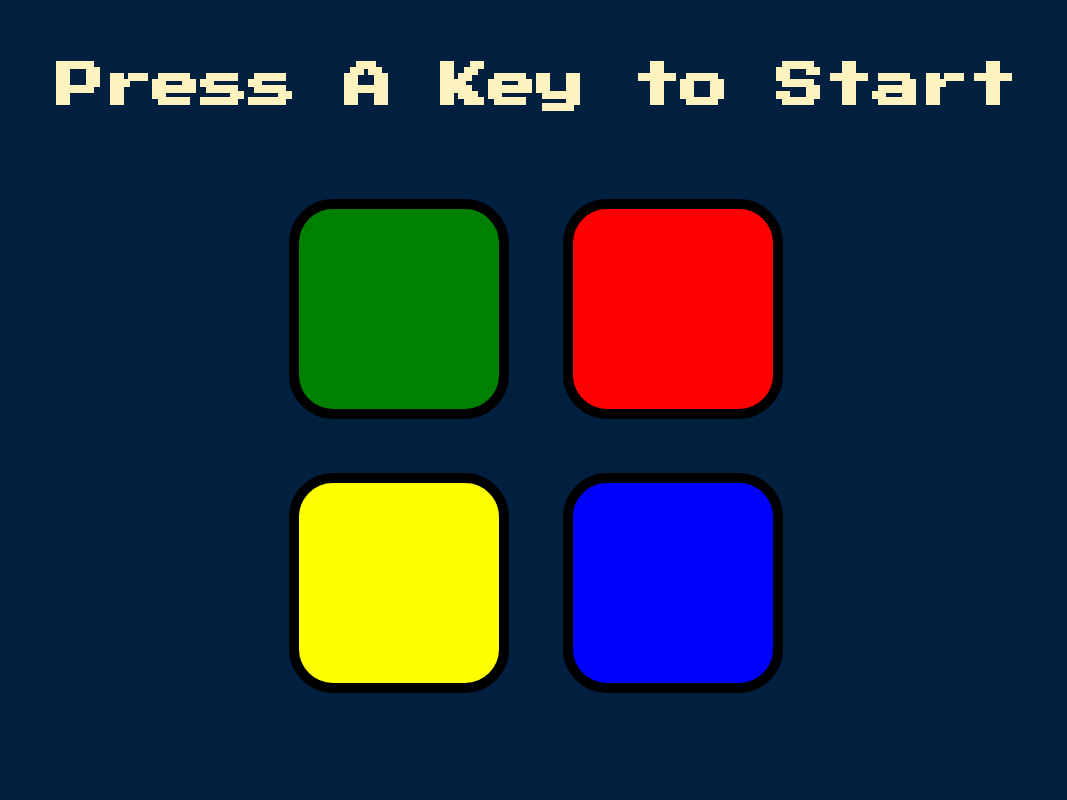
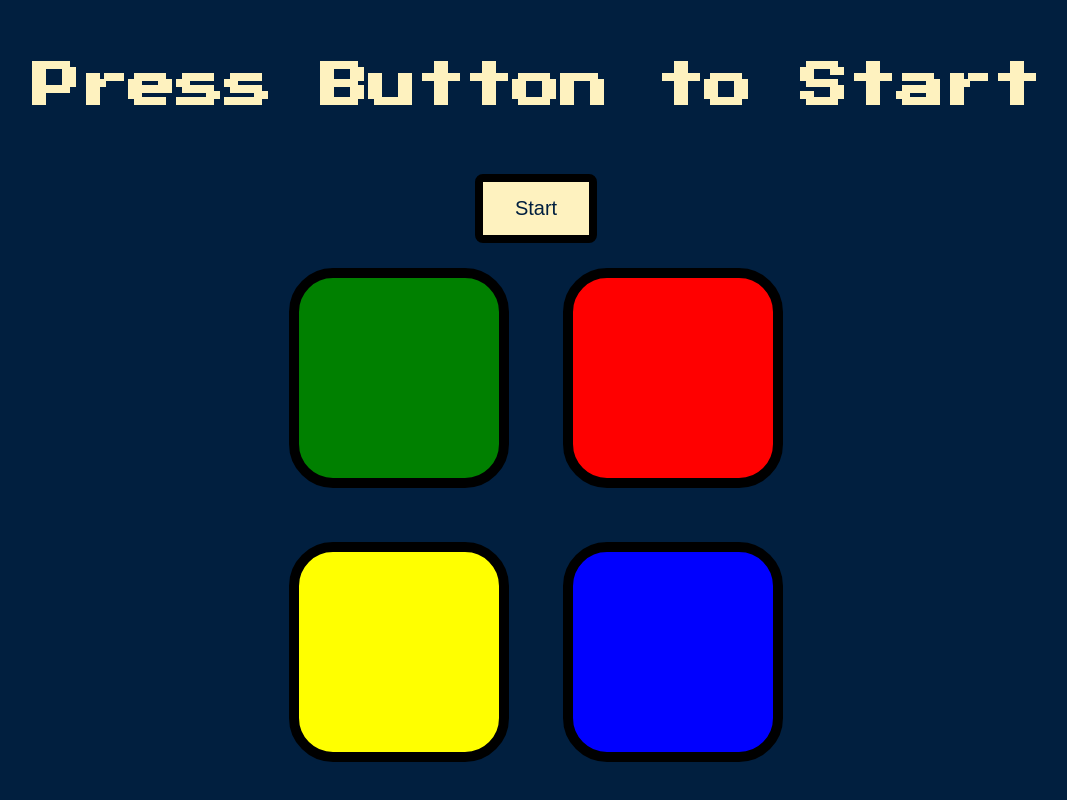
Before and after one commit to Kpradof/Simon_Game_Karla, a plain HTML site: page index.html in a window 1280 px wide. Shown: the whole page, without its empty margins (104-1171 px from the left). Drawn offline with nearby package versions, Linux system fonts and the light colour scheme.

Commit message:
Add files via upload
New Start Button

```diff
--- a/game.js
+++ b/game.js
@@ -9,7 +9,13 @@ var started = false;
 
 var level = 0;
 
+$(".start-button").click(function() {
 
+    if (started === false){
+        nextSequence();
+    }
+    started = true;
+});
 
 $(".btn").click(function() {
   var userChosenColor = (this.id);
--- a/index.html
+++ b/index.html
@@ -6,11 +6,10 @@
   <title>Simon</title>
   <link rel="stylesheet" href="styles.css">
   <link href="https://fonts.googleapis.com/css?family=Press+Start+2P" rel="stylesheet">
-
 </head>
-
 <body>
-  <h1 id="level-title">Press A Key to Start</h1>
+  <h1 id="level-title">Press Button to Start</h1>
+  <button type="button" class="start-button">Start</button>
   <div class="container">
     <div lass="row">
 
--- a/styles.css
+++ b/styles.css
@@ -2,6 +2,24 @@ body {
   text-align: center;
   background-color: #011F3F;
 }
+
+.start-button {
+  background-color: #fef2bf;
+  border: 8px solid black;
+  color: #001F3f;
+  padding: 15px 32px;
+  text-align: center;
+  text-decoration: none;
+  display: inline-block;
+  font-size: 20px;
+  border-radius: 8px;
+}
+
+.start-button:hover {
+  background-color: #e7e7e7;
+  color: black;
+}
+
 
 #level-title {
   font-family: 'Press Start 2P', cursive;
```
